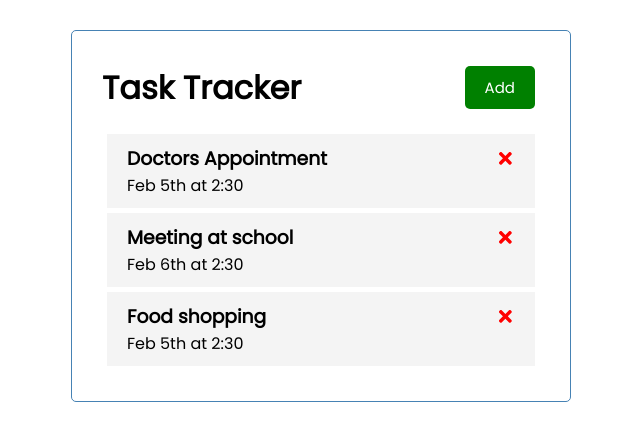
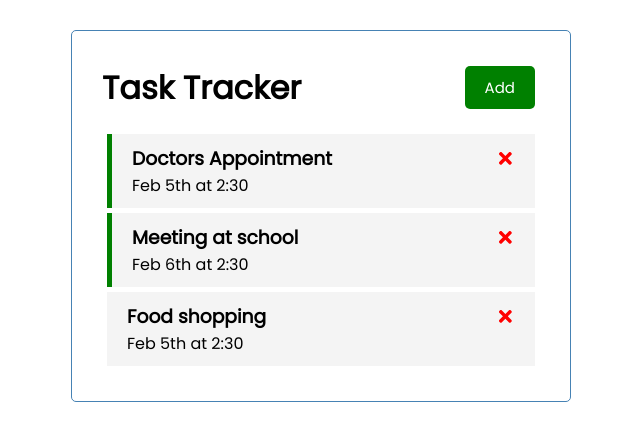
Before and after one commit to petre-marian-vaduva/React-Testing, a React (Create React App) app: page / in a window 1280 px wide. Shown: the top 440 px of the page, without its empty margins (319-959 px from the left). Built offline with nearby package versions, Linux system fonts and the light colour scheme.

Commit message:
add border

```diff
--- a/src/App.js
+++ b/src/App.js
@@ -32,10 +32,23 @@ const deleteTask = (id) => {
     setTasks(tasks.filter((task) => task.id !== id))
 }
 
+//Toggle reminder
+const toggleReminder = (id) => {
+    setTasks(tasks.map((task) => task.id === id
+    ? { ...task, reminder: !task.reminder }
+    : task))
+}
+
+
   return (
-    <div className="container">
+    <div className='container'>
      <Header />
-     <Tasks tasks={tasks} onDelete={deleteTask} />
+     {tasks.length > 0 ? (
+     <Tasks tasks={tasks} onDelete=
+     {deleteTask} onToggle={toggleReminder} />
+      ) : (
+         'No Tasks to show'
+         )}
     </div>
   )
 }
--- a/src/components/Task.js
+++ b/src/components/Task.js
@@ -1,9 +1,15 @@
 import { FaTimes } from 'react-icons/fa'
 
-const Task = ( {task, onDelete} ) => {
+const Task = ( {task, onDelete, onToggle} ) => {
     return (
-        <div className='task'>
-            <h3>{task.text} <FaTimes style={{color: 'red', cursor: 'pointer'}}
+        <div className={`task ${task.reminder ?
+             'reminder' : ''}`} onDoubleClick={() =>
+         onToggle(task.id)}>
+            <h3>
+                {task.text}{' '}
+                <FaTimes
+                 style={{color: 'red', cursor:
+                  'pointer'}}
              onClick={() => onDelete(task.id)}
               />
             </h3>
--- a/src/components/Tasks.js
+++ b/src/components/Tasks.js
@@ -1,12 +1,13 @@
 import Task from './Task'
 
 
-const Tasks = ({tasks, onDelete}) => {
+const Tasks = ({tasks, onDelete, onToggle}) => {
     return (
         <>
          {tasks.map((task) => (
           <Task key={task.id} task={task}
-          onDelete={onDelete} />
+          onDelete={onDelete}
+          onToggle={onToggle}/>
          ))}
         </>
     )
```
